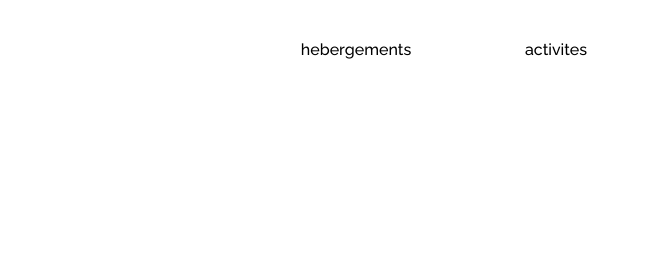
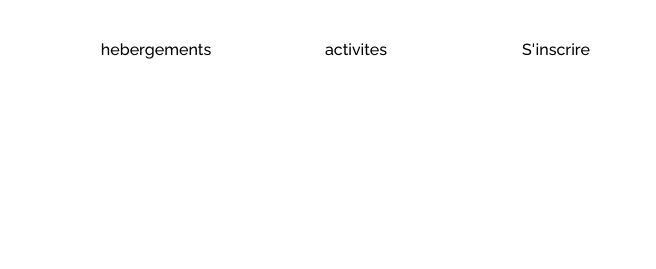
Before and after one commit to Nono995/htmlcss_booki, a plain HTML site: page index.html in a window 1280 px wide. Shown: the top 269 px of the page, 624-1280 px from the left. Drawn offline with Linux system fonts and the light colour scheme.

Commit message:
add new onglet

```diff
--- a/index.html
+++ b/index.html
@@ -29,6 +29,9 @@
                 </li>
                 <li class="activites">
                     <a class="activites_villes">activites</a>
+                </li>
+                <li class="activites">
+                    <a class="activites_villes">S'inscrire</a>
                 </li>
             </ul>
         </nav>
```
